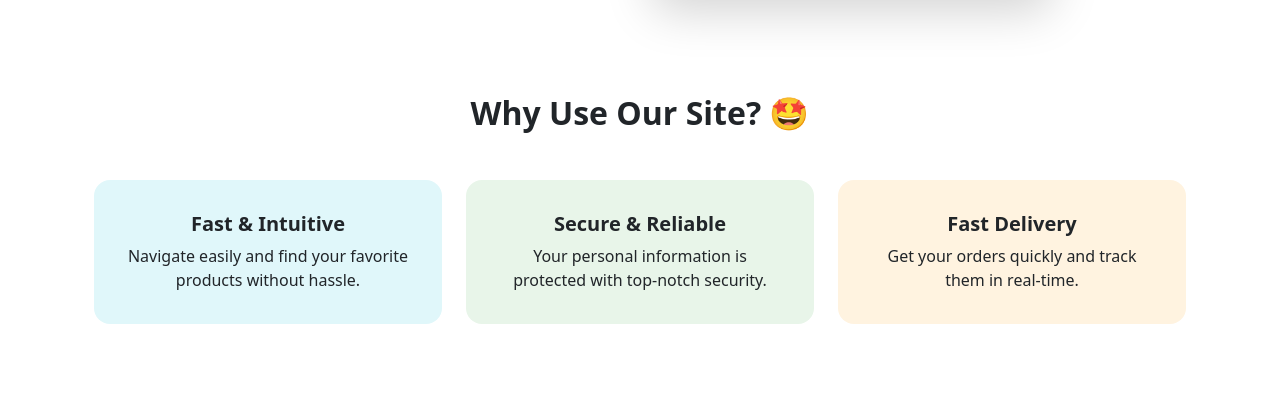
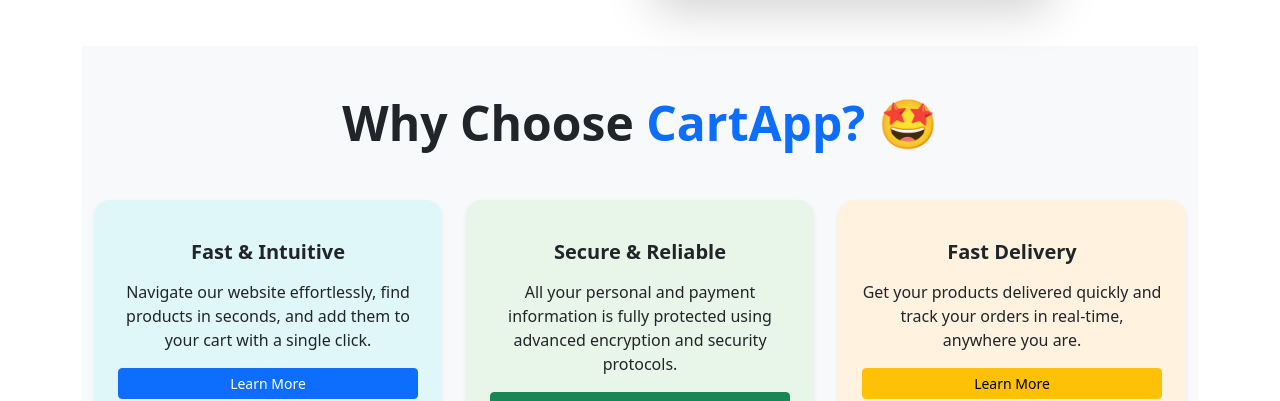
Before and after one commit to AhmedElsayed6179/Cart-App, a React (Create React App) app: page / in a window 1280 px wide. Shown: the part 404-805 px from the top of the page. Built offline with nearby package versions, Linux system fonts and the light colour scheme.

Commit message:
update Why Use Our Site?

```diff
--- a/src/components/WhyUseOurSite.js
+++ b/src/components/WhyUseOurSite.js
@@ -1,46 +1,51 @@
-import { Container, Row, Col, Card } from "react-bootstrap";
+import { Container, Row, Col, Card, Button } from "react-bootstrap";
 
 function WhyUseOurSite() {
     return (
-        <Container className="py-5 my-5">
-            <h2 className="text-center fw-bold mb-5">Why Use Our Site? 🤩</h2>
-            <Row className="g-4">
-                <Col md={4} className="mb-4">
-                    <Card className="h-100 text-center border-0 rounded-4 p-3 hover-zoom" style={{ backgroundColor: "#e0f7fa" }}>
-                        <Card.Body>
-                            <i className="bi bi-speedometer2 display-4 text-primary mb-3"></i>
-                            <Card.Title className="fw-bold">Fast & Intuitive</Card.Title>
-                            <Card.Text className="text-dark">
-                                Navigate easily and find your favorite products without hassle.
-                            </Card.Text>
-                        </Card.Body>
+        <Container fluid className="py-5 mt-5" style={{ backgroundColor: "#f8f9fa" }}>
+            <h2 className="text-center fw-bold mb-5 display-5">
+                Why Choose <span className="text-primary">CartApp?</span> 🤩
+            </h2>
+
+            <Row className="g-4 justify-content-center">
+                {/* Feature 1 */}
+                <Col md={6} lg={4}>
+                    <Card className="h-100 text-center border-0 rounded-4 p-4 shadow-sm hover-zoom" style={{ backgroundColor: "#e0f7fa" }}>
+                        <i className="bi bi-speedometer2 display-3 text-primary mb-3"></i>
+                        <Card.Title className="fw-bold mb-3">Fast & Intuitive</Card.Title>
+                        <Card.Text className="text-dark mb-3">
+                            Navigate our website effortlessly, find products in seconds, and add them to your cart with a single click.
+                        </Card.Text>
+                        <Button variant="primary" size="sm">Learn More</Button>
                     </Card>
                 </Col>
-                <Col md={4} className="mb-4">
-                    <Card className="h-100 text-center border-0 rounded-4 p-3 hover-zoom" style={{ backgroundColor: "#e8f5e9" }}>
-                        <Card.Body>
-                            <i className="bi bi-shield-lock-fill display-4 text-success mb-3"></i>
-                            <Card.Title className="fw-bold">Secure & Reliable</Card.Title>
-                            <Card.Text className="text-dark">
-                                Your personal information is protected with top-notch security.
-                            </Card.Text>
-                        </Card.Body>
+
+                {/* Feature 2 */}
+                <Col md={6} lg={4}>
+                    <Card className="h-100 text-center border-0 rounded-4 p-4 shadow-sm hover-zoom" style={{ backgroundColor: "#e8f5e9" }}>
+                        <i className="bi bi-shield-lock-fill display-3 text-success mb-3"></i>
+                        <Card.Title className="fw-bold mb-3">Secure & Reliable</Card.Title>
+                        <Card.Text className="text-dark mb-3">
+                            All your personal and payment information is fully protected using advanced encryption and security protocols.
+                        </Card.Text>
+                        <Button variant="success" size="sm">Learn More</Button>
                     </Card>
                 </Col>
-                <Col md={4} className="mb-4">
-                    <Card className="h-100 text-center border-0 rounded-4 p-3 hover-zoom" style={{ backgroundColor: "#fff3e0" }}>
-                        <Card.Body>
-                            <i className="bi bi-truck display-4 text-warning mb-3"></i>
-                            <Card.Title className="fw-bold">Fast Delivery</Card.Title>
-                            <Card.Text className="text-dark">
-                                Get your orders quickly and track them in real-time.
-                            </Card.Text>
-                        </Card.Body>
+
+                {/* Feature 3 */}
+                <Col md={6} lg={4}>
+                    <Card className="h-100 text-center border-0 rounded-4 p-4 shadow-sm hover-zoom" style={{ backgroundColor: "#fff3e0" }}>
+                        <i className="bi bi-truck display-3 text-warning mb-3"></i>
+                        <Card.Title className="fw-bold mb-3">Fast Delivery</Card.Title>
+                        <Card.Text className="text-dark mb-3">
+                            Get your products delivered quickly and track your orders in real-time, anywhere you are.
+                        </Card.Text>
+                        <Button variant="warning" size="sm">Learn More</Button>
                     </Card>
                 </Col>
             </Row>
         </Container>
-    )
+    );
 }
 
 export default WhyUseOurSite;
```
